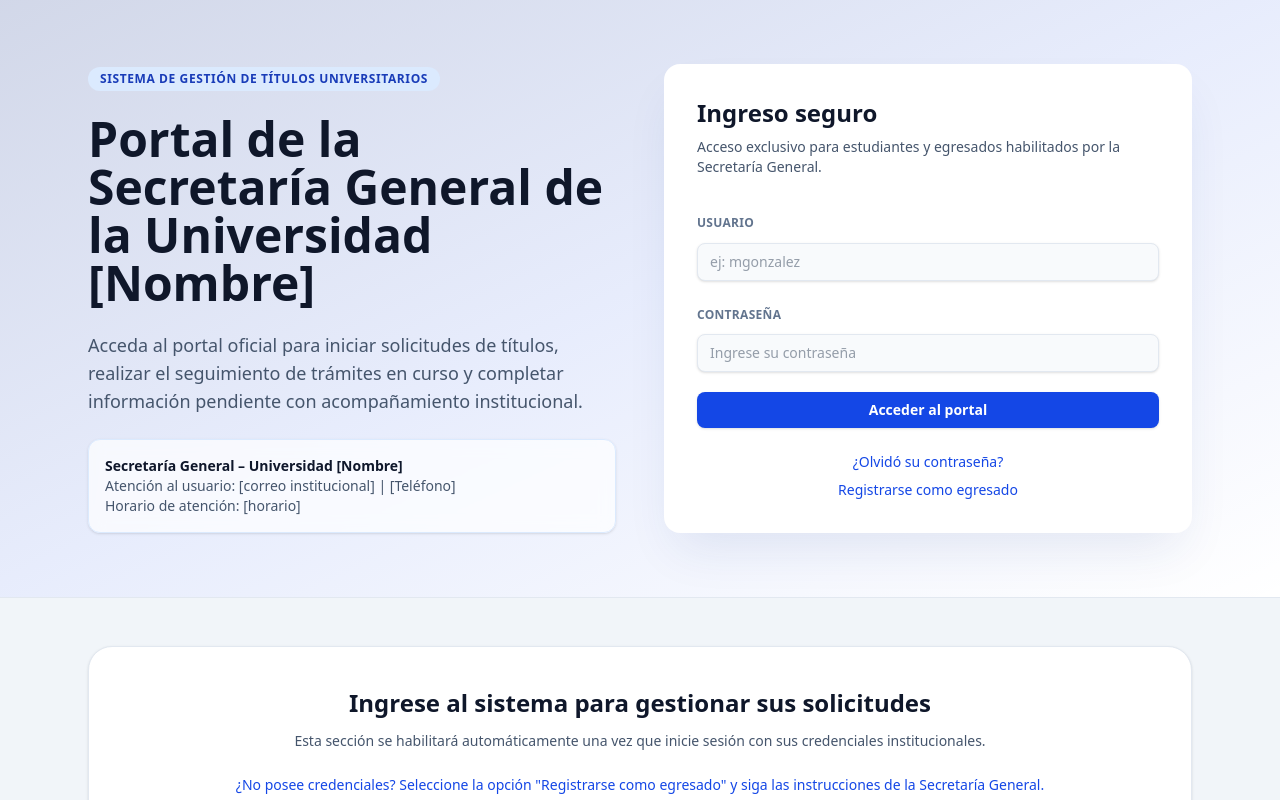
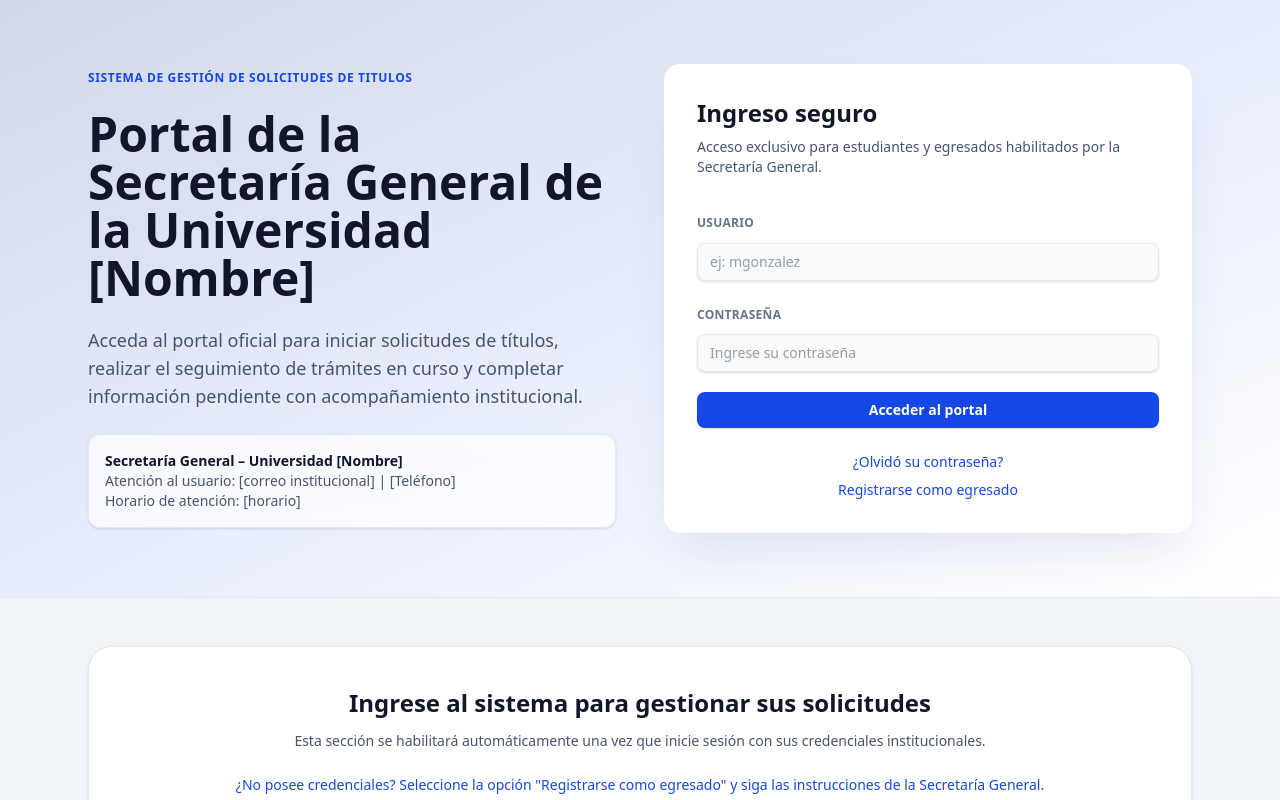
Before and after one commit to davidles/sg-titulos, a Next.js app: page /login in a window 1280 px wide. Shown: the top 800 px of the page. Built offline with nearby package versions, Linux system fonts and the light colour scheme; no server answers.

Commit message:
fix text

```diff
--- a/src/app/dashboard/page.tsx
+++ b/src/app/dashboard/page.tsx
@@ -28,7 +28,7 @@ export default async function DashboardPage() {
       <header className="relative overflow-hidden border-b border-slate-200 bg-white">
         <div className="absolute inset-0 bg-gradient-to-br from-blue-900/20 via-blue-700/10 to-transparent" />
         <div className="relative mx-auto flex w-full max-w-6xl items-center justify-between px-6 py-6">
-          <Image src={logoImage} alt="Sistema control de solicitudes de título" className="h-24 w-auto" />
+          <Image src={logoImage} alt="Sistema de Gestión de Solicitudes de Titulos" className="h-24 w-auto" />
           <div className="flex items-center gap-4">
             <div className="flex items-center gap-3">
               <div className="relative h-10 w-10 overflow-hidden rounded-full border border-slate-200 bg-slate-100">
@@ -102,9 +102,6 @@ export default async function DashboardPage() {
                     Visualizá tus solicitudes, consultá su estado y accedé a las acciones disponibles para cada título.
                   </p>
                 </div>
-                <button className="inline-flex items-center justify-center rounded-lg bg-blue-700 px-5 py-2 text-sm font-semibold text-white shadow hover:bg-blue-800 focus:outline-none focus:ring-2 focus:ring-blue-200">
-                  Seleccionar título
-                </button>
               </div>
               <div className="mt-6 overflow-hidden rounded-2xl border border-slate-200">
                 <table className="min-w-full divide-y divide-slate-200">
--- a/src/app/login/page.tsx
+++ b/src/app/login/page.tsx
@@ -17,9 +17,9 @@ export default async function LoginPage() {
         <div className="absolute inset-0 bg-gradient-to-br from-blue-900/20 via-blue-700/10 to-transparent" />
         <div className="relative mx-auto grid w-full max-w-6xl gap-12 px-6 py-16 lg:grid-cols-2 lg:items-center">
           <div className="space-y-6">
-            <span className="inline-flex items-center rounded-full bg-blue-100 px-3 py-1 text-xs font-semibold uppercase tracking-wider text-blue-800">
-              Sistema de Gestión de Títulos Universitarios
-            </span>
+            <p className="text-xs font-semibold uppercase tracking-wider text-blue-700">
+              Sistema de Gestión de Solicitudes de Titulos
+            </p>
             <h1 className="text-4xl font-semibold text-slate-900 md:text-5xl">
               Portal de la Secretaría General de la Universidad [Nombre]
             </h1>
```
